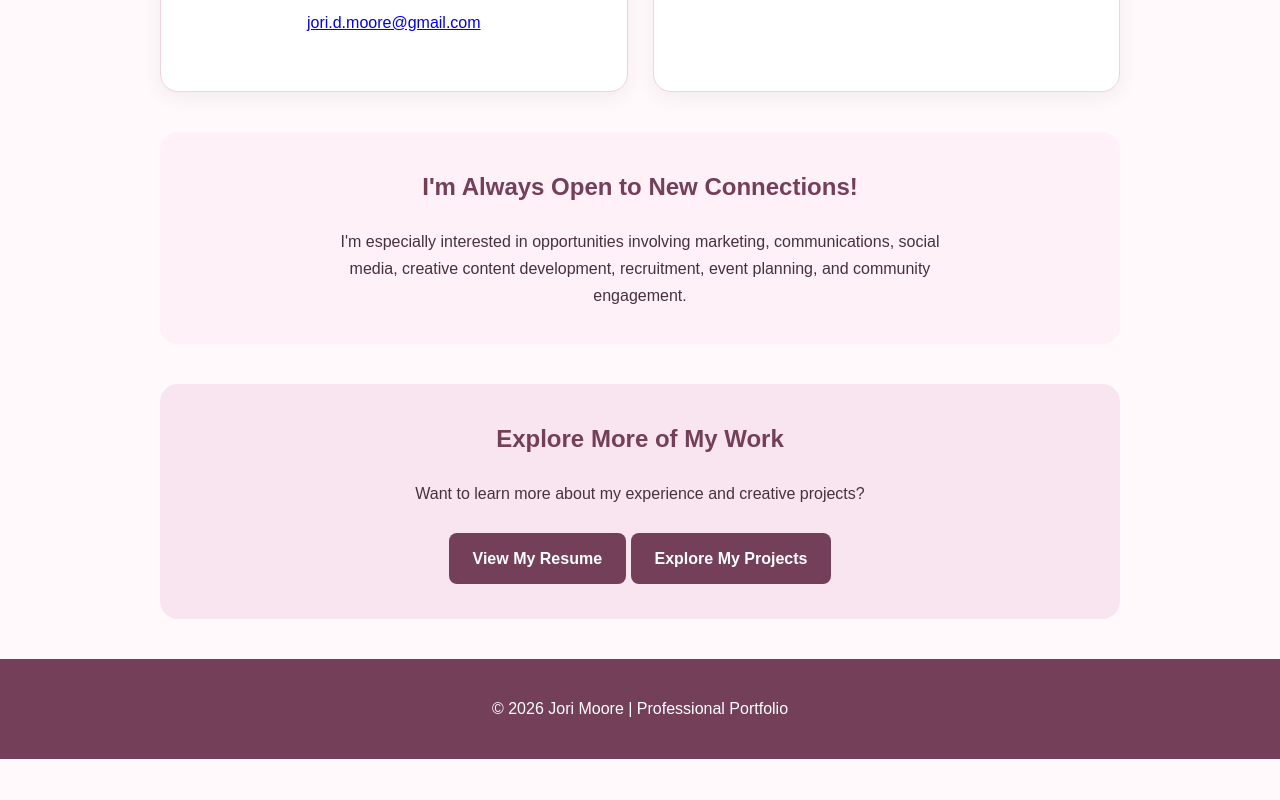
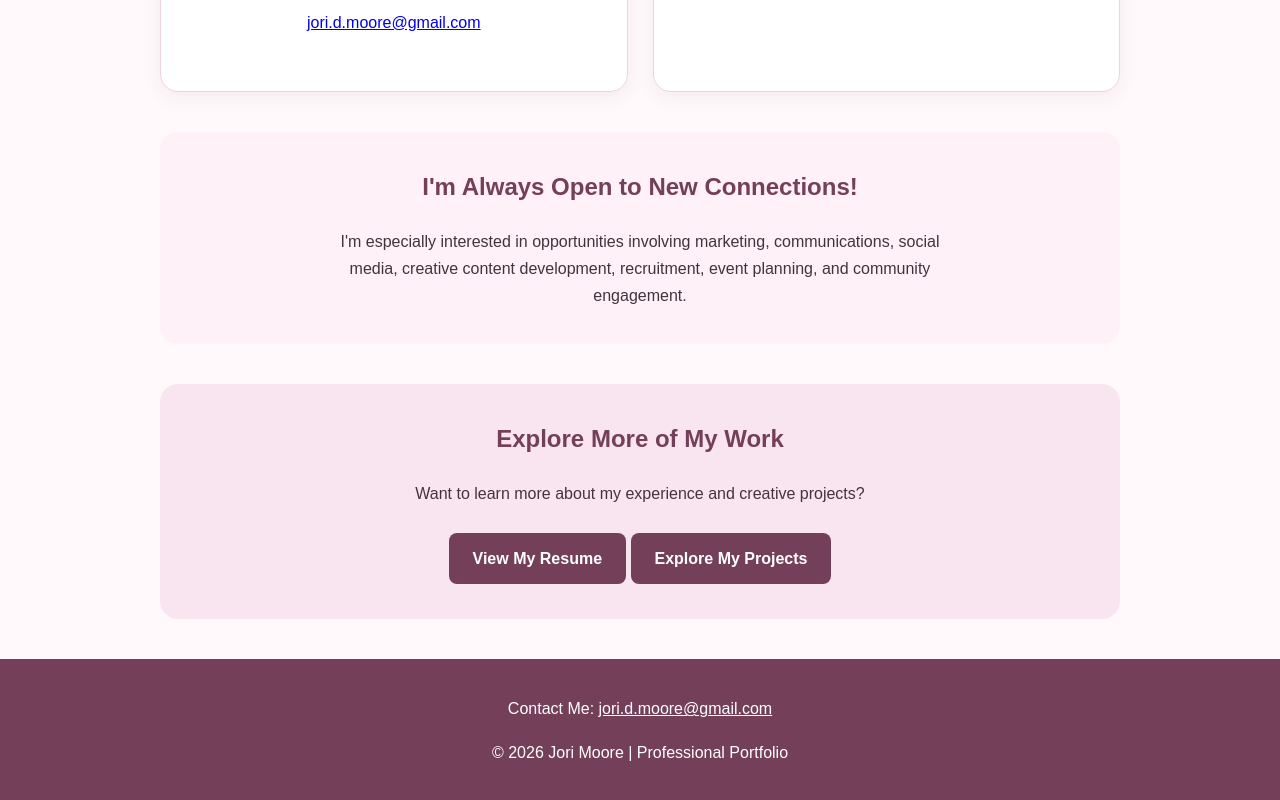
Before and after one commit to joridmoore/my-website, a plain HTML site: page contact.html in a window 1280 px wide. Shown: the part 895-1695 px from the top of the page. Before the commit the page ends 1654 px from the top, so only its background shows below. Drawn offline with Linux system fonts and the light colour scheme.

Commit message:
Update contact.html

```diff
--- a/contact.html
+++ b/contact.html
@@ -202,6 +202,15 @@
       padding: 20px;
     }
 
+    footer a {
+      color: white;
+    }
+
+    footer a:hover,
+    footer a:focus-visible {
+      text-decoration: underline;
+    }
+
     /* MOBILE DESIGN */
 
     @media (max-width: 700px) {
@@ -371,7 +380,16 @@
 
   </main>
 
+  <!-- CONTACT INFORMATION AND COPYRIGHT -->
+
   <footer>
+    <p>
+      Contact Me:
+      <a href="mailto:jori.d.moore@gmail.com">
+        jori.d.moore@gmail.com
+      </a>
+    </p>
+
     <p>
       &copy; 2026 Jori Moore |
       Professional Portfolio
```
